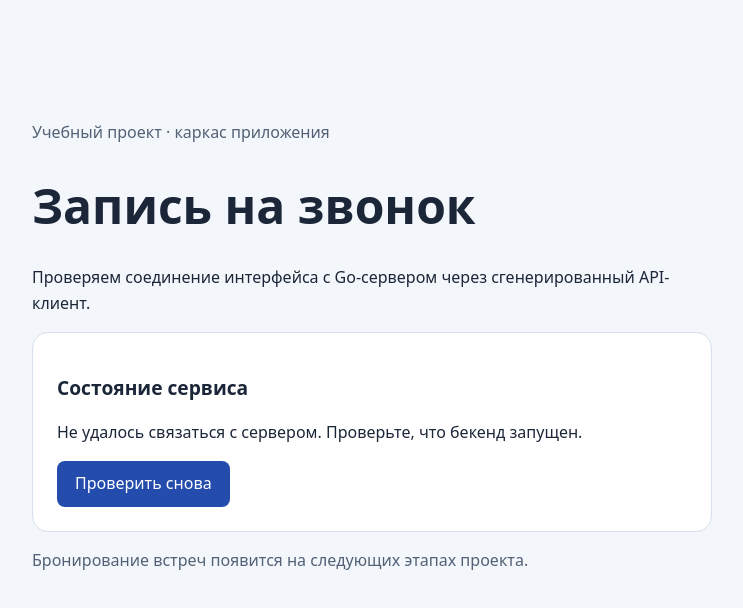
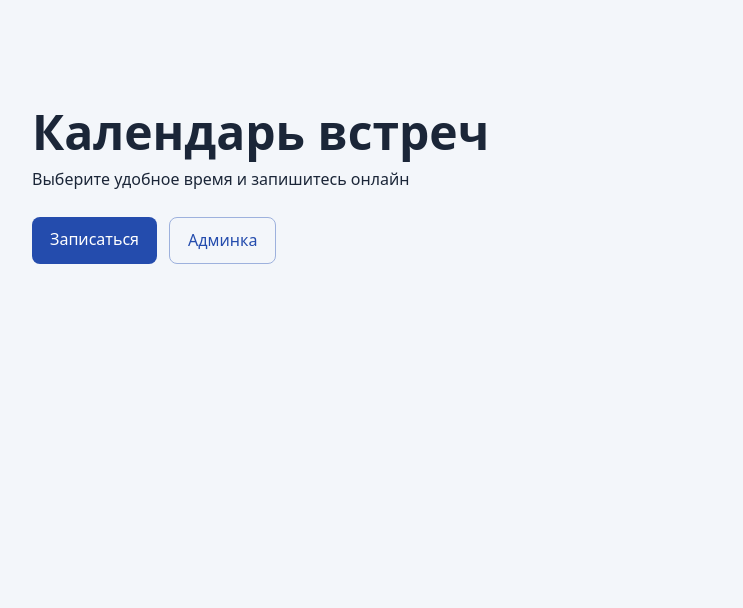
Before and after one commit to yurapriv/ai-for-developers-project-386, a React (Vite) app in the folder frontend/: page / in a window 1280 px wide. Shown: the top 608 px of the page, without its empty margins (268-1011 px from the left). Built offline with nearby package versions, Linux system fonts and the light colour scheme; no server answers.

Commit message:
feat: add client routing with home, booking, admin and not-found pages

```diff
--- a/frontend/index.html
+++ b/frontend/index.html
@@ -3,8 +3,8 @@
   <head>
     <meta charset="UTF-8" />
     <meta name="viewport" content="width=device-width, initial-scale=1.0" />
-    <meta name="description" content="Учебный сервис записи на звонок — проверка каркаса" />
-    <title>Запись на звонок</title>
+    <meta name="description" content="Выберите удобное время и запишитесь онлайн" />
+    <title>Календарь встреч</title>
   </head>
   <body>
     <div id="root"></div>
--- a/frontend/src/App.tsx
+++ b/frontend/src/App.tsx
@@ -1,54 +1,16 @@
-import { useEffect, useState } from 'react';
-import { getHealth } from './api/generated/sdk.gen';
-
-type State = 'loading' | 'ready' | 'error';
+import { Route, Routes } from 'react-router';
+import { AdminPage } from './pages/AdminPage';
+import { BookingPage } from './pages/BookingPage';
+import { HomePage } from './pages/HomePage';
+import { NotFoundPage } from './pages/NotFoundPage';
 
 export function App() {
-  const [state, setState] = useState<State>('loading');
-  const [attempt, setAttempt] = useState(0);
-
-  useEffect(() => {
-    const controller = new AbortController();
-    void getHealth({
-      baseUrl: window.location.origin,
-      signal: controller.signal,
-      throwOnError: true,
-    })
-      .then(({ data }) => {
-        if (!controller.signal.aborted) {
-          setState(data.status === 'ok' ? 'ready' : 'error');
-        }
-      })
-      .catch(() => {
-        if (!controller.signal.aborted) setState('error');
-      });
-    return () => controller.abort();
-  }, [attempt]);
-
   return (
-    <main>
-      <p className="eyebrow">Учебный проект · каркас приложения</p>
-      <h1>Запись на звонок</h1>
-      <p>Проверяем соединение интерфейса с Go-сервером через сгенерированный API-клиент.</p>
-      <section aria-labelledby="status-title">
-        <h2 id="status-title">Состояние сервиса</h2>
-        <output aria-live="polite">
-          {state === 'loading' && 'Проверяем соединение…'}
-          {state === 'ready' && 'Сервер доступен · status: ok'}
-          {state === 'error' && 'Не удалось связаться с сервером. Проверьте, что бекенд запущен.'}
-        </output>
-        <button
-          type="button"
-          disabled={state === 'loading'}
-          onClick={() => {
-            setState('loading');
-            setAttempt((value) => value + 1);
-          }}
-        >
-          Проверить снова
-        </button>
-      </section>
-      <p className="note">Бронирование встреч появится на следующих этапах проекта.</p>
-    </main>
+    <Routes>
+      <Route element={<HomePage />} path="/" />
+      <Route element={<BookingPage />} path="/booking" />
+      <Route element={<AdminPage />} path="/admin" />
+      <Route element={<NotFoundPage />} path="*" />
+    </Routes>
   );
 }
--- a/frontend/src/main.tsx
+++ b/frontend/src/main.tsx
@@ -1,5 +1,6 @@
 import { StrictMode } from 'react';
 import { createRoot } from 'react-dom/client';
+import { BrowserRouter } from 'react-router';
 import { App } from './App';
 import './style.css';
 
@@ -8,6 +9,8 @@ if (!root) throw new Error('Root element is missing');
 
 createRoot(root).render(
   <StrictMode>
-    <App />
+    <BrowserRouter>
+      <App />
+    </BrowserRouter>
   </StrictMode>,
 );
--- /dev/null
+++ b/frontend/src/pages/AdminPage.tsx
@@ -0,0 +1,11 @@
+import { Link } from 'react-router';
+
+export function AdminPage() {
+  return (
+    <main>
+      <h1>Админка</h1>
+      <p>Этот раздел пока в разработке</p>
+      <Link to="/">На главную</Link>
+    </main>
+  );
+}
--- /dev/null
+++ b/frontend/src/pages/BookingPage.tsx
@@ -0,0 +1,11 @@
+import { Link } from 'react-router';
+
+export function BookingPage() {
+  return (
+    <main>
+      <h1>Запись на встречу</h1>
+      <p>Этот раздел пока в разработке</p>
+      <Link to="/">На главную</Link>
+    </main>
+  );
+}
--- /dev/null
+++ b/frontend/src/pages/HomePage.tsx
@@ -0,0 +1,18 @@
+import { Link } from 'react-router';
+
+export function HomePage() {
+  return (
+    <main>
+      <h1>Календарь встреч</h1>
+      <p>Выберите удобное время и запишитесь онлайн</p>
+      <div className="actions">
+        <Link className="action action-primary" to="/booking">
+          Записаться
+        </Link>
+        <Link className="action action-secondary" to="/admin">
+          Админка
+        </Link>
+      </div>
+    </main>
+  );
+}
--- /dev/null
+++ b/frontend/src/pages/NotFoundPage.tsx
@@ -0,0 +1,11 @@
+import { Link } from 'react-router';
+
+export function NotFoundPage() {
+  return (
+    <main>
+      <h1>Страница не найдена</h1>
+      <p>Такой страницы нет. Проверьте адрес или вернитесь на главную.</p>
+      <Link to="/">На главную</Link>
+    </main>
+  );
+}
--- a/frontend/src/style.css
+++ b/frontend/src/style.css
@@ -7,46 +7,43 @@
 body {
   margin: 0;
 }
-output {
-  display: block;
-  margin-bottom: 16px;
-}
 main {
   max-width: 680px;
   margin: 10vh auto;
   padding: 24px;
 }
 h1 {
+  margin: 0 0 8px;
   font-size: clamp(2rem, 5vw, 3rem);
   line-height: 1.15;
 }
-h2 {
-  font-size: 1.2rem;
+p {
+  margin: 0 0 24px;
 }
-.eyebrow,
-.note {
-  color: #526176;
+.actions {
+  display: flex;
+  flex-wrap: wrap;
+  gap: 12px;
 }
-section {
-  background: white;
-  border: 1px solid #d8e0eb;
-  border-radius: 16px;
-  padding: 24px;
+.action {
+  display: inline-block;
+  padding: 10px 18px;
+  border-radius: 8px;
+  text-decoration: none;
 }
-button {
-  font: inherit;
+.action-primary {
   color: white;
   background: #244cad;
-  border: 0;
-  border-radius: 8px;
-  padding: 10px 18px;
-  cursor: pointer;
 }
-button:disabled {
-  opacity: 0.6;
-  cursor: wait;
+.action-secondary {
+  color: #244cad;
+  border: 1px solid #9db1dd;
 }
-button:focus-visible {
+a {
+  color: #244cad;
+  text-underline-offset: 3px;
+}
+a:focus-visible {
   outline: 3px solid #da8600;
   outline-offset: 3px;
 }
--- a/package.json
+++ b/package.json
@@ -14,12 +14,14 @@
   },
   "dependencies": {
     "react": "19.3.1",
-    "react-dom": "19.3.1"
+    "react-dom": "19.3.1",
+    "react-router": "7.18.5"
   },
   "devDependencies": {
     "@commitlint/cli": "21.2.4",
     "@commitlint/config-conventional": "21.2.4",
     "@hey-api/openapi-ts": "0.99.0",
+    "@playwright/test": "1.64.1",
     "@types/node": "24.19.2",
     "@types/react": "19.3.0",
     "@types/react-dom": "19.3.0",
```
Also changed, not shown: 1 other file (tests, documents, lock files or other folders).
